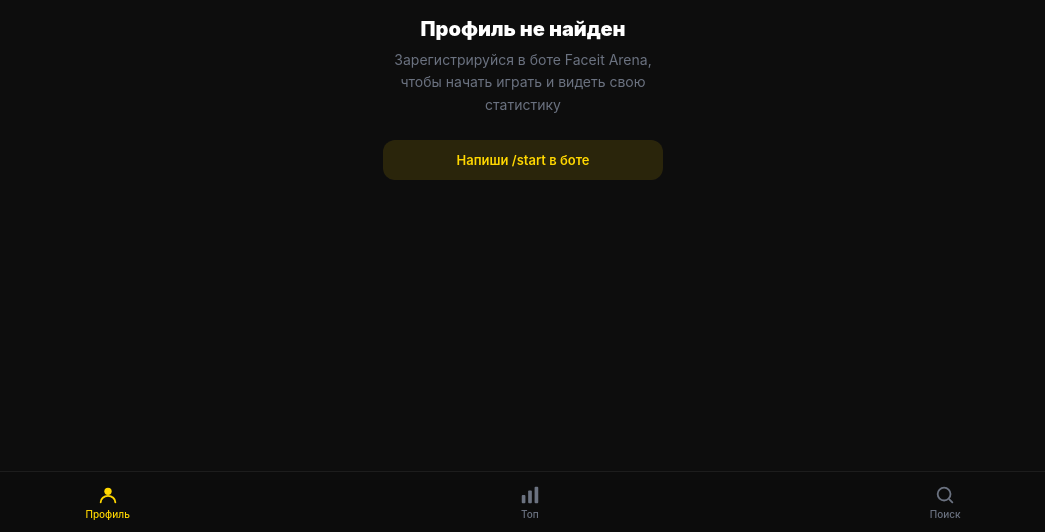
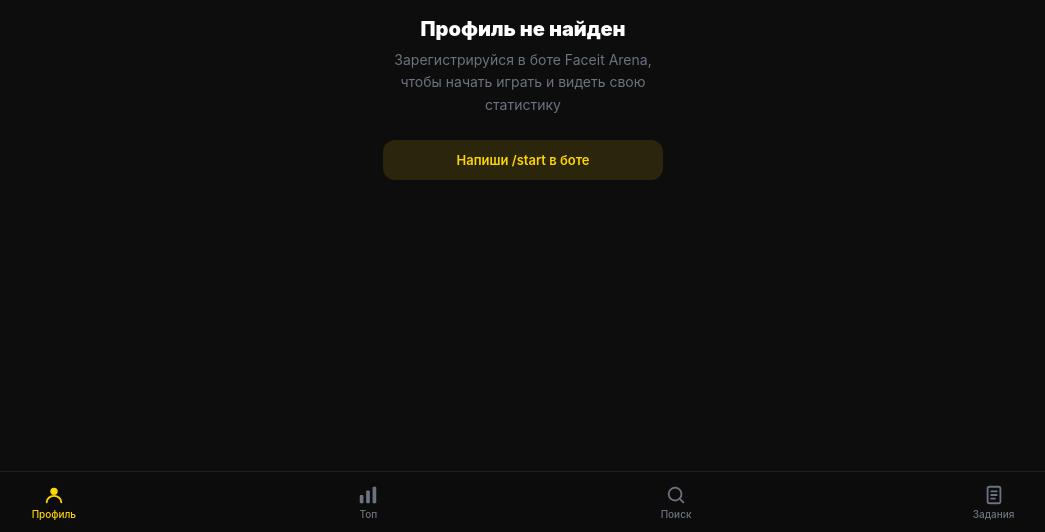
Before and after one commit to Wnzzyk/faWebapp, a plain HTML site: page index.html in a window 1280 px wide. Shown: the part 268-800 px from the top of the page, without its empty margins (117-1162 px from the left). Drawn offline with Linux system fonts and the light colour scheme.

Commit message:
Add quests button to navigation

```diff
--- a/index.html
+++ b/index.html
@@ -63,6 +63,13 @@
         </svg>
         <span>Поиск</span>
       </button>
+      <button class="nav-btn" data-tab="quests" onclick="App.switchTab('quests')">
+        <svg width="22" height="22" viewBox="0 0 24 24" fill="none">
+          <rect x="5" y="3" width="14" height="18" rx="2" class="nav-icon-stroke" stroke-width="2"/>
+          <path d="M9 8h6M9 12h6M9 16h4" class="nav-icon-stroke" stroke-width="2" stroke-linecap="round"/>
+        </svg>
+        <span>Задания</span>
+      </button>
     </nav>
   </div>
 
```
